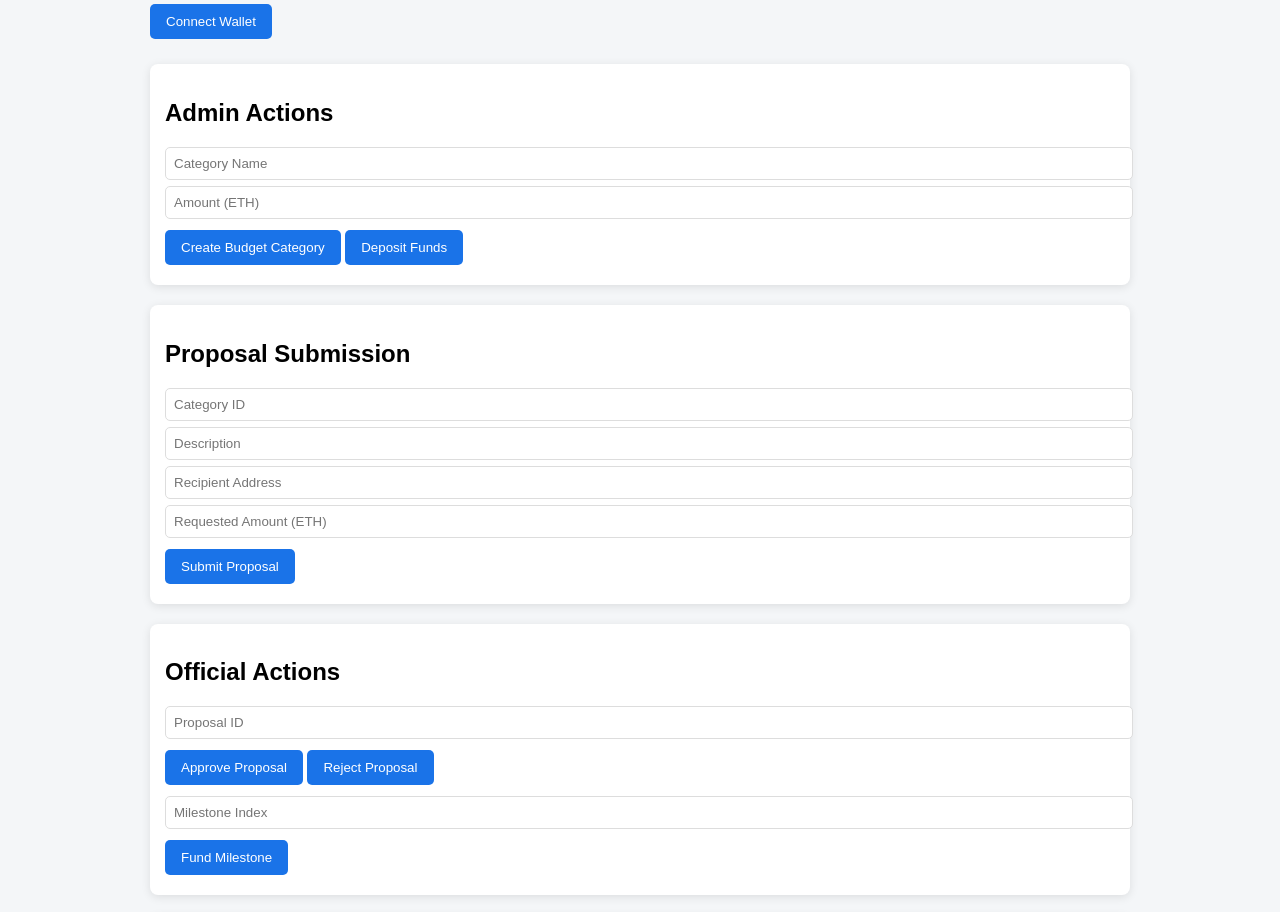
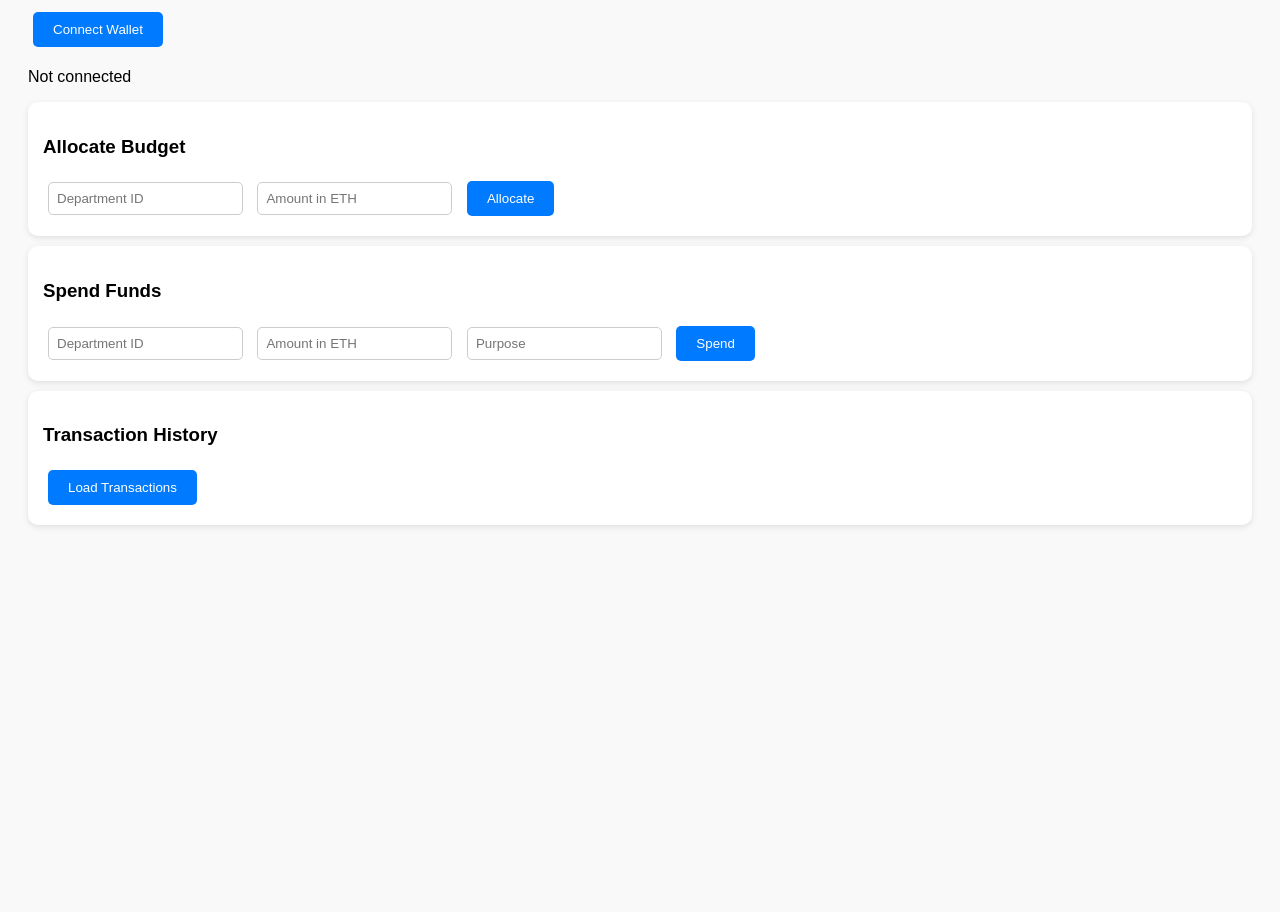
Before and after one commit to Subbunadella55/track, a plain HTML site: page index.html in a window 1280 px wide. Shown: the part 101-1013 px from the top of the page. After the commit the page ends 800 px from the top, so only its background shows below. Drawn offline with Linux system fonts and the light colour scheme.

Commit message:
Update index.html

```diff
--- a/index.html
+++ b/index.html
@@ -1,116 +1,72 @@
 <!DOCTYPE html>
-<html>
+<html lang="en">
 <head>
   <meta charset="UTF-8">
-  <title>Transparent Government Budget dApp</title>
-  <!-- FIX: Use correct CDN for Ethers v5 -->
-  <script src="https://cdn.jsdelivr.net/npm/ethers@5.7.2/dist/ethers.min.js"></script>
+  <title>Government Budget Tracker</title>
   <style>
     body {
-      font-family: "Arial", sans-serif;
-      background: #f4f6f8;
-      margin: 0;
-      padding: 0;
+      font-family: Arial, sans-serif;
+      padding: 20px;
+      background: #f9f9f9;
     }
-    .container {
-      max-width: 980px;
-      margin: auto;
-      padding: 20px;
+    button {
+      padding: 10px 20px;
+      margin: 5px;
+      border: none;
+      background: #007bff;
+      color: white;
+      border-radius: 5px;
+      cursor: pointer;
     }
-    h1 {
-      text-align: center;
-      color: #1a237e;
-    }
-    section {
-      background: white;
-      padding: 15px;
-      margin: 20px 0;
-      border-radius: 8px;
-      box-shadow: 0 2px 10px rgba(0, 0, 0, 0.1);
+    button:hover {
+      background: #0056b3;
     }
     input {
-      display: block;
-      width: 100%;
       padding: 8px;
-      margin: 6px 0;
-      border: 1px solid #ddd;
+      margin: 5px;
       border-radius: 5px;
+      border: 1px solid #ccc;
     }
-    button {
-      background: #1a73e8;
-      color: white;
-      padding: 10px 16px;
-      border: none;
-      border-radius: 5px;
-      cursor: pointer;
-      margin: 5px 0;
-    }
-    button:hover {
-      background: #0c50b6;
-    }
-    p {
-      font-weight: bold;
-      color: #333;
+    .card {
+      background: #fff;
+      padding: 15px;
+      margin: 10px 0;
+      border-radius: 10px;
+      box-shadow: 0 2px 6px rgba(0,0,0,0.1);
     }
   </style>
 </head>
 <body>
-  <div class="container">
-    <h1>Transparent Government Budget dApp</h1>
-    <button onclick="connectWallet()">Connect Wallet</button>
-    <p id="account"></p>
+  <h1>Government Budget Tracker</h1>
 
-    <!-- Admin Section -->
-    <section>
-      <h2>Admin Actions</h2>
-      <input id="budgetName" placeholder="Category Name">
-      <input id="budgetAmount" placeholder="Amount (ETH)">
-      <button onclick="createBudgetCategory()">Create Budget Category</button>
-      <button onclick="depositFunds()">Deposit Funds</button>
-    </section>
+  <button onclick="connectWallet()">Connect Wallet</button>
+  <p id="walletAddress">Not connected</p>
 
-    <!-- Proposal Submission -->
-    <section>
-      <h2>Proposal Submission</h2>
-      <input id="categoryId" placeholder="Category ID">
-      <input id="proposalDesc" placeholder="Description">
-      <input id="proposalRecipient" placeholder="Recipient Address">
-      <input id="proposalAmount" placeholder="Requested Amount (ETH)">
-      <button onclick="submitProposal()">Submit Proposal</button>
-    </section>
-
-    <!-- Official Actions -->
-    <section>
-      <h2>Official Actions</h2>
-      <input id="proposalId" placeholder="Proposal ID">
-      <button onclick="approveProposal()">Approve Proposal</button>
-      <button onclick="rejectProposal()">Reject Proposal</button>
-      <input id="milestoneIndex" placeholder="Milestone Index">
-      <button onclick="fundMilestone()">Fund Milestone</button>
-    </section>
-
-    <!-- Citizen Actions -->
-    <section>
-      <h2>Citizen Actions</h2>
-      <input id="flagProposalId" placeholder="Proposal ID">
-      <input id="flagReason" placeholder="Flag Reason">
-      <button onclick="flagSuspicious()">Flag Suspicious Proposal</button>
-    </section>
-
-    <!-- Emergency Fund -->
-    <section>
-      <h2>Emergency Fund Disbursement</h2>
-      <input id="emergencyProposalId" placeholder="Proposal ID">
-      <input id="requiredApprovals" placeholder="Required Approvals" value="2">
-      <button onclick="emergencyDisburse()">Disburse Emergency Funds</button>
-    </section>
+  <div class="card">
+    <h3>Allocate Budget</h3>
+    <input id="departmentId" placeholder="Department ID">
+    <input id="amount" placeholder="Amount in ETH">
+    <button onclick="allocateBudget()">Allocate</button>
   </div>
 
-  <!-- FIX: Place script after ethers is loaded -->
+  <div class="card">
+    <h3>Spend Funds</h3>
+    <input id="spendDeptId" placeholder="Department ID">
+    <input id="spendAmount" placeholder="Amount in ETH">
+    <input id="purpose" placeholder="Purpose">
+    <button onclick="spendFunds()">Spend</button>
+  </div>
+
+  <div class="card">
+    <h3>Transaction History</h3>
+    <button onclick="getTransactions()">Load Transactions</button>
+    <div id="transactions"></div>
+  </div>
+
   <script>
-    // === Contract Config ===
-    const CONTRACT_ADDRESS = "0xd9145CCE52D386f254917e481eB44e9943F39138"; // <-- Replace!
-    const CONTRACT_ABI = [
+    let currentAccount = null;
+    const contractAddress = "0xd9145CCE52D386f254917e481eB44e9943F39138"; // 🔹 Replace with deployed contract
+    const contractABI = [
 	{
 		"inputs": [],
 		"stateMutability": "nonpayable",
@@ -1019,118 +975,76 @@
 		"stateMutability": "view",
 		"type": "function"
 	}
-];
-
-    let provider, signer, contract;
+]; // 🔹 Paste your contract ABI here
 
     async function connectWallet() {
-      try {
-        if (!window.ethereum) return alert("MetaMask not found!");
-        provider = new ethers.providers.Web3Provider(window.ethereum);
-        await provider.send("eth_requestAccounts", []);
-        const accounts = await provider.listAccounts();
-        document.getElementById("account").innerText = "Connected: " + accounts[0];
-        signer = provider.getSigner();
-        contract = new ethers.Contract(CONTRACT_ADDRESS, CONTRACT_ABI, signer);
-        alert("Wallet connected!");
-      } catch (err) {
-        alert("Error connecting wallet: " + err.message);
+      if (typeof window.ethereum !== "undefined") {
+        try {
+          const accounts = await ethereum.request({ method: "eth_requestAccounts" });
+          currentAccount = accounts[0];
+          document.getElementById("walletAddress").innerText = "Connected: " + currentAccount;
+        } catch (err) {
+          alert("Error connecting: " + err.message);
+        }
+      } else {
+        alert("Please install MetaMask!");
       }
     }
 
-    async function createBudgetCategory() {
+    // Encode ABI call manually
+    function encodeFunctionCall(abiFragment, params) {
+      const iface = new ethers.utils.Interface([abiFragment]); // if ethers.js removed, we need raw encoding
+      return iface.encodeFunctionData(abiFragment.name, params);
+    }
+
+    // Allocate budget
+    async function allocateBudget() {
+      const deptId = document.getElementById("departmentId").value;
+      const amount = document.getElementById("amount").value;
+
+      if (!currentAccount) return alert("Connect wallet first!");
+
       try {
-        const name = document.getElementById("budgetName").value;
-        const amount = document.getElementById("budgetAmount").value;
-        const tx = await contract.createBudgetCategory(name, ethers.utils.parseEther(amount));
-        await tx.wait();
-        alert("Budget category created!");
+        const tx = {
+          from: currentAccount,
+          to: contractAddress,
+          value: "0x0",
+          data: "0x" // 🔹 here you need encoded data for allocateBudget(deptId, amount)
+        };
+
+        await ethereum.request({ method: "eth_sendTransaction", params: [tx] });
+        alert("Budget allocated!");
       } catch (err) {
-        alert("Error: " + (err.reason || err.message));
+        alert("Error: " + err.message);
       }
     }
 
-    async function depositFunds() {
+    // Spend funds
+    async function spendFunds() {
+      const deptId = document.getElementById("spendDeptId").value;
+      const amount = document.getElementById("spendAmount").value;
+      const purpose = document.getElementById("purpose").value;
+
+      if (!currentAccount) return alert("Connect wallet first!");
+
       try {
-        const amount = document.getElementById("budgetAmount").value;
-        const tx = await contract.depositFunds({ value: ethers.utils.parseEther(amount) });
-        await tx.wait();
-        alert("Funds deposited!");
+        const tx = {
+          from: currentAccount,
+          to: contractAddress,
+          value: "0x0",
+          data: "0x" // 🔹 encoded data for spendFunds(deptId, amount, purpose)
+        };
+
+        await ethereum.request({ method: "eth_sendTransaction", params: [tx] });
+        alert("Funds spent!");
       } catch (err) {
-        alert("Error: " + (err.reason || err.message));
+        alert("Error: " + err.message);
       }
     }
 
-    async function submitProposal() {
-      try {
-        const cid = document.getElementById("categoryId").value;
-        const desc = document.getElementById("proposalDesc").value;
-        const recip = document.getElementById("proposalRecipient").value;
-        const amt = document.getElementById("proposalAmount").value;
-        const tx = await contract.submitProposal(cid, desc, recip, ethers.utils.parseEther(amt));
-        await tx.wait();
-        alert("Proposal submitted!");
-      } catch (err) {
-        alert("Error: " + (err.reason || err.message));
-      }
-    }
-
-    async function approveProposal() {
-      try {
-        const pid = document.getElementById("proposalId").value;
-        const tx = await contract.approveProposal(pid);
-        await tx.wait();
-        alert("Proposal approved!");
-      } catch (err) {
-        alert("Error: " + (err.reason || err.message));
-      }
-    }
-
-    async function rejectProposal() {
-      try {
-        const pid = document.getElementById("proposalId").value;
-        const tx = await contract.rejectProposal(pid);
-        await tx.wait();
-        alert("Proposal rejected!");
-      } catch (err) {
-        alert("Error: " + (err.reason || err.message));
-      }
-    }
-
-    async function fundMilestone() {
-      try {
-        const pid = document.getElementById("proposalId").value;
-        const midx = document.getElementById("milestoneIndex").value;
-        const tx = await contract.fundMilestone(pid, midx);
-        await tx.wait();
-        alert("Milestone funded!");
-      } catch (err) {
-        alert("Error: " + (err.reason || err.message));
-      }
-    }
-
-    async function flagSuspicious() {
-      try {
-        const pid = document.getElementById("flagProposalId").value;
-        const reason = document.getElementById("flagReason").value;
-        const tx = await contract.flagSuspiciousProposal(pid, reason);
-        await tx.wait();
-        alert("Proposal flagged!");
-      } catch (err) {
-        alert("Error: " + (err.reason || err.message));
-      }
-    }
-
-    async function emergencyDisburse() {
-      try {
-        const pid = document.getElementById("emergencyProposalId").value;
-        const approvals = document.getElementById("requiredApprovals").value;
-        const tx = await contract.disburseEmergencyFund(pid, approvals);
-        await tx.wait();
-        alert("Emergency funds disbursed!");
-      } catch (err) {
-        alert("Error: " + (err.reason || err.message));
-      }
+    // Get transactions (from contract events)
+    async function getTransactions() {
+      document.getElementById("transactions").innerText = "Event logs require ethers.js or web3.js to decode properly.";
     }
   </script>
 </body>
```
